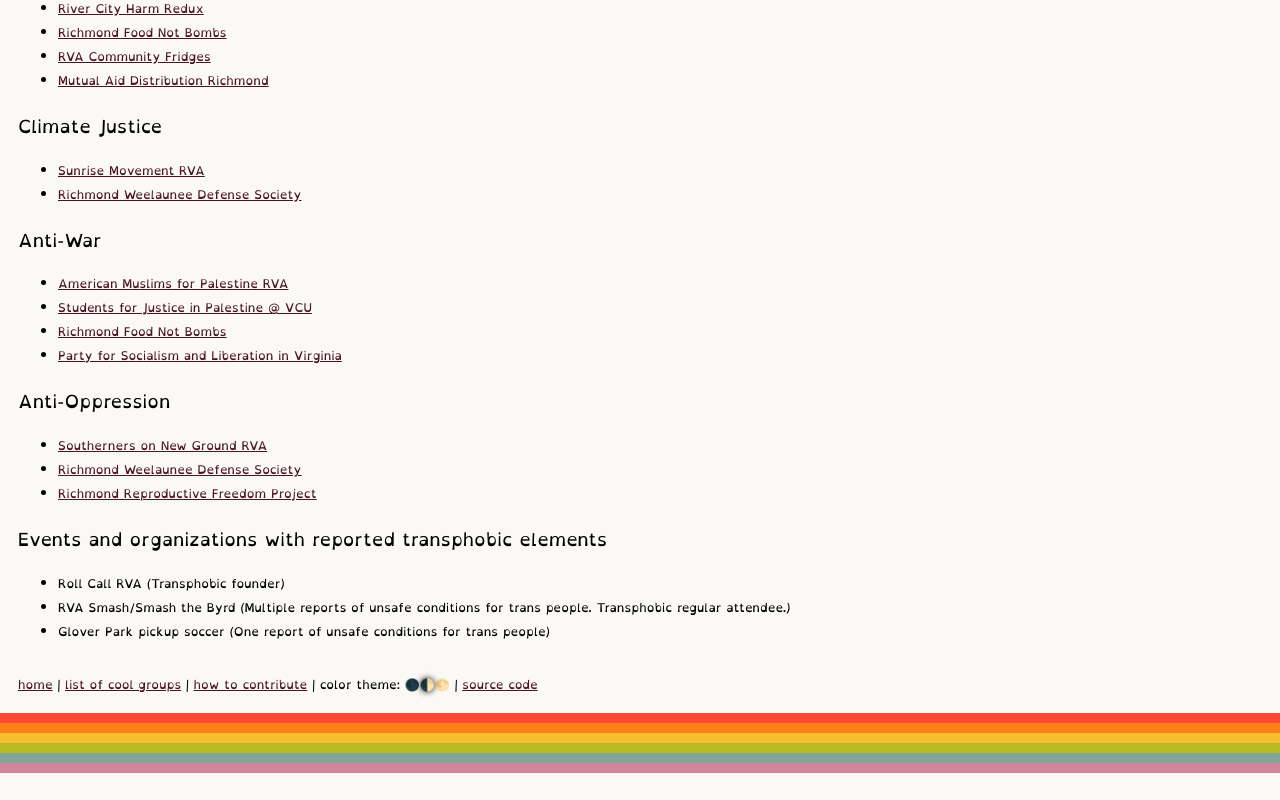
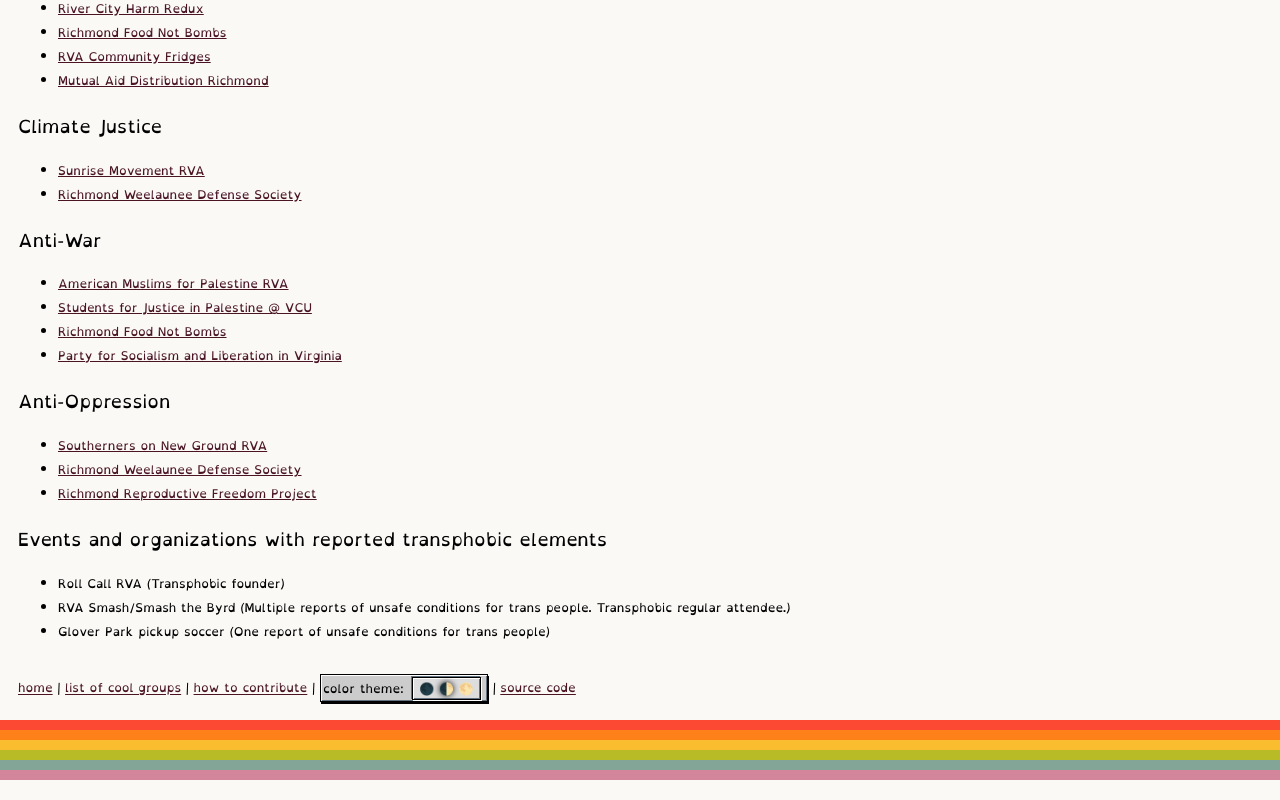
Before and after one commit to NatVIII/rva.rip, a Nuxt app: page /list in a window 1280 px wide. Shown: the part 638-1438 px from the top of the page. Built offline with nearby package versions, Linux system fonts and the light colour scheme.

Commit message:
Fixed Mode Selection UI from not showing proper preference on page load

```diff
--- a/components/Footer.vue
+++ b/components/Footer.vue
@@ -1,9 +1,25 @@
 <script setup lang="ts">
 import { useTheme } from '@/composables/useTheme';
+import { watch, onMounted } from 'vue';
 
 const { theme, setTheme } = useTheme();
 
 const switchTheme = (newTheme) => setTheme(newTheme);
+
+// This could potentially force an update if necessary, but might not be needed
+// if your initial setup already correctly handles this.
+onMounted(() => {
+  const currentTheme = theme.value;
+  switchTheme('default');
+  setTimeout(() => {
+    switchTheme(currentTheme); // Re-apply the current theme to ensure UI consistency
+  }, 0); // A delay of 0 ms still allows the event loop to process pending tasks
+});
+
+// Watch for changes in the theme and log the new value to the console
+watch(theme, (newTheme, oldTheme) => {
+  console.log(`Theme changed from ${oldTheme} to ${newTheme}`);
+}, { immediate: true });
 </script>
 
 <template>
@@ -12,11 +28,13 @@
         <a href="/">home</a> |
         <a href="/list">list of cool groups</a> |
         <a href="/contributing">how to contribute</a> |
-        <a>color theme: </a>
-        <span :style="{ filter: theme === 'dark' ? 'drop-shadow(0px 0px 0.25em var(--border-outer))' : '' }" @click="switchTheme('dark')" class="link-like">🌑</span>
-        <span :style="{ filter: theme === 'default' ? 'drop-shadow(0px 0px 0.25em var(--border-outer))' : '' }" @click="switchTheme('default')" class="link-like">🌓</span>
-        <span :style="{ filter: theme === 'light' ? 'drop-shadow(0px 0px 0.25em var(--border-outer))' : '' }" @click="switchTheme('light')" class="link-like">🌕</span> |
-        <a href="https://github.com/natviii/rva.rip/">source code</a>
+        <span class="window-box-effect"> color theme:
+          <span class="window-box-inner">
+          <span @click="switchTheme('dark')" class="link-like" :class="{'selected-preference': theme === 'dark'}">🌑</span> <a> </a>
+          <span @click="switchTheme('default')" class="link-like" :class="{'selected-preference': theme === 'default'}">🌓</span> <a> </a>
+          <span @click="switchTheme('light')" class="link-like" :class="{'selected-preference': theme === 'light'}">🌕</span>
+        </span> </span>
+        | <a href="https://github.com/natviii/rva.rip/">source code</a>
       </div>
       <div style="background-color: var(--rip-red);" class="color-stripe"></div>
       <div style="background-color: var(--rip-orange);" class="color-stripe"></div>
--- a/public/css/style.css
+++ b/public/css/style.css
@@ -137,6 +137,24 @@
     1px 2px var(--border-outer),
     inset 1px 1px 0px 0px var(--border-inner),
     inset -1px -1px 0px 0px var(--button-hover);
+}
+
+.window-box-effect {
+  border: 1px solid var(--border-outer);
+  background: var(--background-alt);
+  box-shadow: 1px 2px var(--border-outer), inset 1px 1px 0px 0px var(--border-inner), inset -1px -1px 0px 0px var(--button-hover);
+  padding: 0px 0.3em;
+  display:inline-block;
+  align-items: center;
+  padding: 0.2em;
+}
+
+.window-box-inner {
+  padding:0em 0.5em;
+  margin: 2px 4px 4px 4px;
+  border: 1px solid var(--border-outer);
+  background-color: var(--background-inner);
+  box-shadow: -1px -1px 0px 0px var(--button-hover), 1px 1px 0px 0px var(--border-inner), inset 1px 1px 0px 0px var(--border-inner), inset -1px -1px 0px 0px var(--button-hover);
 }
 
 /* The daily content */
@@ -300,6 +318,10 @@
 .link-like {
   color: var(--text-linked); /*Richmond 233*/
   cursor: pointer;
+}
+
+.selected-preference {
+  filter: drop-shadow(0px 0px 0.25em var(--border-outer));
 }
 
 .fc-event-title {
```
